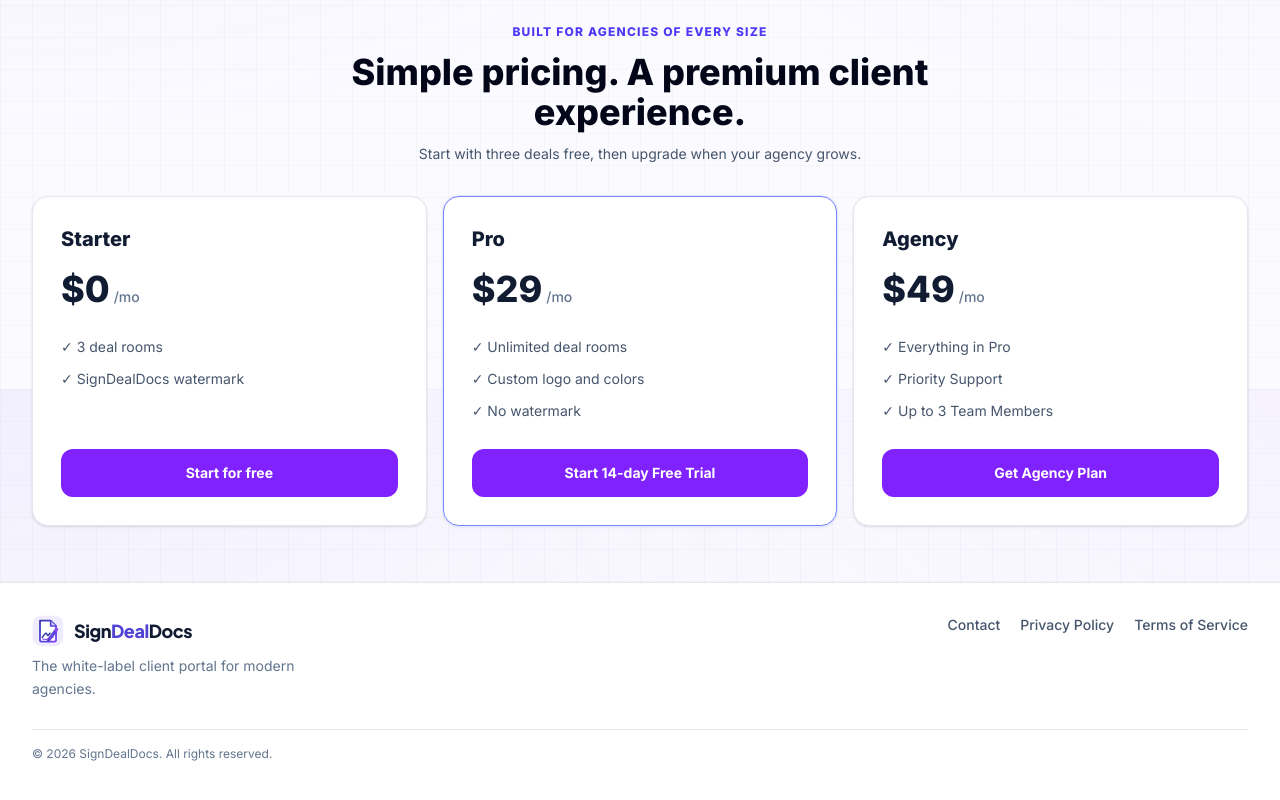
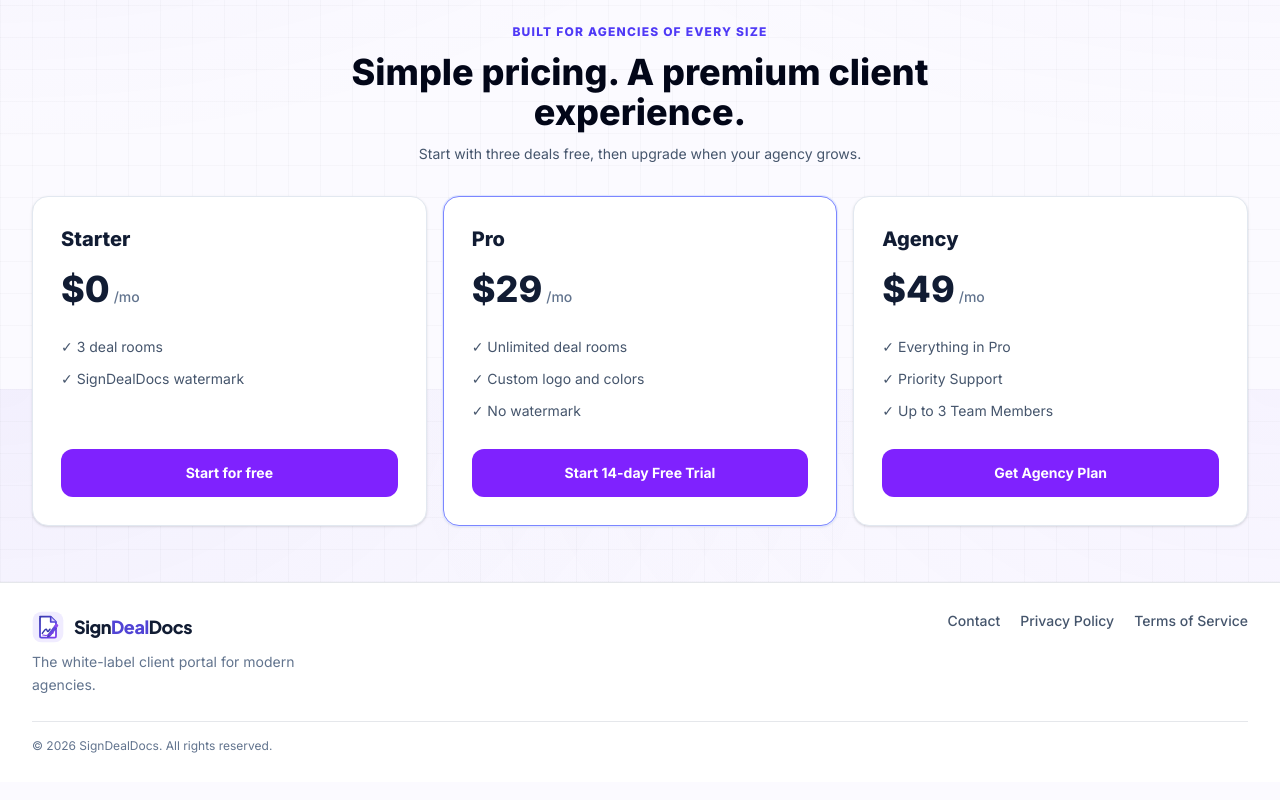
Before and after one commit to Abhay-Sharma14/signdealdocs, a Next.js app: page / in a window 1280 px wide. Shown: the part 2011-2811 px from the top of the page. Built offline with nearby package versions, Linux system fonts and the light colour scheme; no server answers.

Commit message:
Reduce excessive landing footer bottom whitespace (#61)

```diff
--- a/components/site-footer.tsx
+++ b/components/site-footer.tsx
@@ -4,8 +4,8 @@ import {Logo} from "@/components/logo";
 type Props={tagline?:string;contactLabel?:string;copyright?:string;compact?:boolean};
 export function SiteFooter({tagline="The white-label client portal for modern agencies.",contactLabel="Contact",copyright="© 2026 SignDealDocs. All rights reserved.",compact=false}:Props){
  return <footer className={`border-t border-gray-200 bg-white ${compact?"shrink-0":""}`}>
-  <div className={`mx-auto w-full px-4 sm:px-6 lg:px-8 ${compact?"max-w-5xl py-3":"max-w-7xl pt-8 pb-28 sm:pb-24"}`}>
-   {!compact&&<div className="grid grid-cols-2 items-start gap-x-4 gap-y-6 pb-7 sm:gap-x-8">
+  <div className={`mx-auto w-full px-4 sm:px-6 lg:px-8 ${compact?"max-w-5xl py-3":"max-w-7xl pt-6 pb-6 sm:pt-7 sm:pb-7"}`}>
+   {!compact&&<div className="grid grid-cols-2 items-start gap-x-4 gap-y-4 pb-5 sm:gap-x-8 sm:pb-6">
     <div className="min-w-0">
      <div className="[&_svg]:!h-8 [&_svg]:!w-8 [&_span]:text-base sm:[&_span]:text-lg"><Logo/></div>
      <p className="mt-2 max-w-xs text-xs leading-relaxed text-slate-500 sm:text-sm">{tagline}</p>
```
